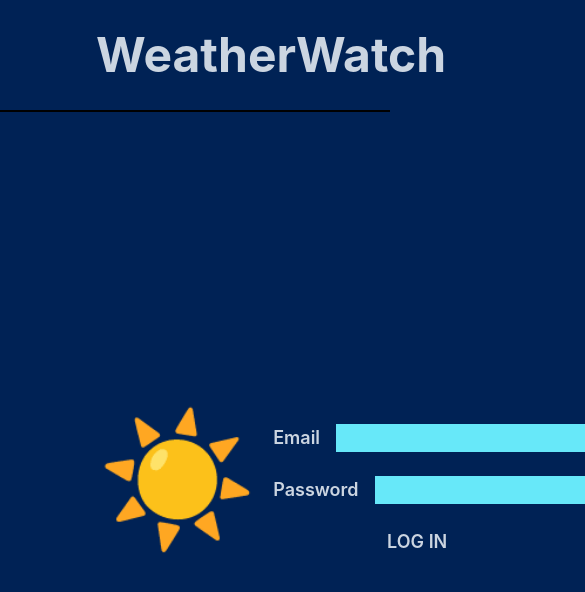
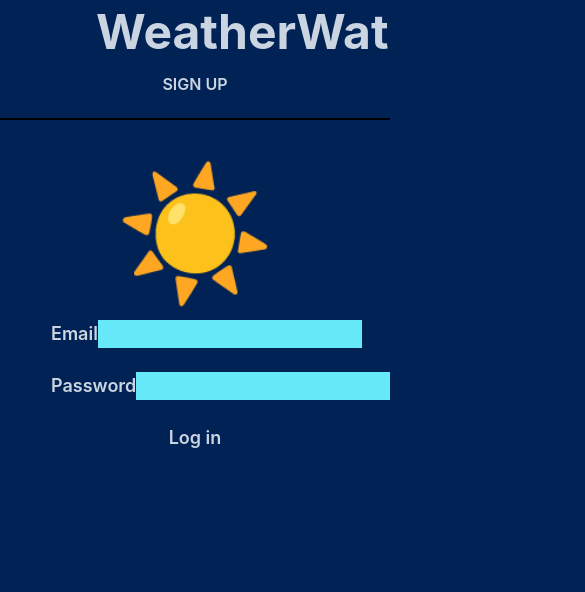
Before and after one commit to ZiyadT/WeatherWatch, a React (Create React App) app: page / in a window 390 px wide. Shown: the top 592 px of the page, 585 px wide, since content can reach past the window. Built offline with nearby package versions, Linux system fonts and the light colour scheme; the HTML template or start-up script is replaced by a standard one.

Commit message:
Auth pages are now fully responsive

```diff
--- a/package.json
+++ b/package.json
@@ -9,10 +9,10 @@
     "bcrypt": "^5.0.1",
     "decompress": "^4.2.1",
     "dotenv": "^16.0.1",
-    "express": "^4.18.1",
+    "express": "^4.18.2",
     "jsonwebtoken": "^8.5.1",
     "mongodb": "^4.7.0",
-    "mongoose": "^6.3.6",
+    "mongoose": "^6.7.0",
     "morgan": "^1.10.0",
     "node-fetch": "^3.2.6",
     "react": "^18.1.0",
--- a/src/components/LoginForm.jsx
+++ b/src/components/LoginForm.jsx
@@ -40,19 +40,19 @@ export default function LoginForm(props) {
   };
 
   return (
-    <div className='w-1/2 my-24 mx-auto flex justify-between bg-transparent'>
+    <div className='mt-12 mx-auto justify-between bg-transparent sm:flex'>
       <h1 className='ml-auto my-auto text-9xl'>☀️</h1>
-      <div className="my-48 mr-auto w-80" onSubmit={handleSubmit}>
+      <div className="mx-auto w-80 sm:my-48 sm:ml-0" onSubmit={handleSubmit}>
         <form autoComplete="off">
           <div className='my-6 flex justify-between'>
-            <label className='mx-4 text-lg text-slate-300 font-semibold'>Email</label>
+            <label className='ml-4 text-lg text-slate-300 font-semibold'>Email</label>
             <input type="text" name="email" value={email} onChange={handleChangeEmail} required className='bg-cyan-300 px-2' />
           </div>
           <div className='my-6 flex justify-between'>
-            <label className='mx-4 text-lg text-slate-300 font-semibold'>Password</label>
+            <label className='ml-4 text-lg text-slate-300 font-semibold'>Password</label>
             <input type="password" name="password" value={password} onChange={handleChangePassword} required className='bg-cyan-300 px-2' />
           </div>
-          <button type="submit" className='text-lg text-slate-300 font-semibold hover:text-orange-300'>LOG IN</button>
+          <button type="submit" className='text-lg text-slate-300 font-semibold hover:text-orange-300'>Log in</button>
         </form>
       </div>
       <p className="error-message">&nbsp;{error}</p>
--- a/src/components/Overlay.jsx
+++ b/src/components/Overlay.jsx
@@ -1,4 +1,3 @@
-
 export default function Overlay(props){
     function getColor(){
         if (Math.round((props.currentCity.main.temp*100 - 27315)/100) > 0 && Math.round((props.currentCity.main.temp*100 - 27315)/100) < 10)
@@ -16,7 +15,7 @@ export default function Overlay(props){
         <div id="overlay">
             <div id="inner-overlay" className={getColor()}>
                 <div className="flex justify-between">
-                    <p className="mt-10 mx-10 text-xl font-bold sm:text-4xl">{props.currentCity ? (props.currentCity.name ? props.currentCity.name + ', ' + props.currentCity.sys.country : "Unnamed") : ''}</p>
+                    <p id="title" className="mt-10 mx-10 text-xl font-bold sm:text-4xl">{props.currentCity.name ? props.currentCity.name + ', ' + props.currentCity.sys.country : "Unnamed"}</p>
                     <p className="mt-10 mx-10 text-xl font-bold sm:text-4xl">{Math.round((props.currentCity.main.temp*100 - 27315)/100)}°C</p>
                 </div>
                 <div className="flex justify-between">
@@ -44,8 +43,8 @@ export default function Overlay(props){
                         <p className="mx-10 mt-2 font-bold sm:text-xl sm:mt-4">Pressure</p>
                         <p className="mx-10 mt-2 font-bold sm:text-xl sm:mt-4">{props.currentCity.main.pressure} hPa</p>
                     </div>
-                    <button className={props.newCity ? "my-10 border border-black rounded p-1 bg-cyan-600 font-semibold mx-3" : "hidden"} onClick={props.addCard}>Add to Dashboard</button>
-                    <button className="my-10 border border-black rounded p-1 bg-red-600 font-semibold mx-3" onClick={props.nullCity}>Close</button>
+                    <button className={props.newCity ? "mt-10 border border-black rounded p-1 bg-cyan-600 font-semibold mx-3" : "hidden"} onClick={props.addCard}>Add to Dashboard</button>
+                    <button className="mt-10 border border-black rounded p-1 bg-red-600 font-semibold mx-3" onClick={props.nullCity}>Close</button>
                 </div>
             </div>
         </div>
--- a/src/components/SignUpForm.jsx
+++ b/src/components/SignUpForm.jsx
@@ -50,9 +50,9 @@ export default function SignUpForm(props) {
 
   const disable = password !== confirm;
   return (
-    <div className='w-1/2 my-24 mx-auto flex justify-between h-full'>
+    <div className='mt-12 mx-auto justify-between sm:flex'>
       <h1 className='ml-auto my-auto text-9xl pb-12'>🌤️</h1>
-      <div className="my-48 mr-auto w-80">
+      <div className="mx-auto w-80 sm:ml-0 sm:my-48">
         <form autoComplete="off" onSubmit={handleSubmit}>
           <div className='my-3 flex justify-between'>
             <label className='mx-4 text-lg text-slate-300 font-semibold'>Username</label>
@@ -70,7 +70,7 @@ export default function SignUpForm(props) {
             <label className='mx-4 text-lg text-slate-300 font-semibold'>Confirm</label>
             <input className='bg-cyan-300 px-2' type="password" name="confirm" value={confirm} onChange={handleChangeConfirm} required />
             </div>
-          <button className='text-lg text-slate-300 font-semibold hover:text-orange-300' type="submit" disabled={disable}>SIGN UP</button>
+          <button className='text-lg text-slate-300 font-semibold hover:text-orange-300' type="submit" disabled={disable}>Sign up</button>
         </form>
         <p className="error-message text-rose-500 font-semibold text-lg">&nbsp;{error}</p>
       </div>
--- a/src/pages/AuthPage.jsx
+++ b/src/pages/AuthPage.jsx
@@ -6,12 +6,12 @@ export default function AuthPage(props) {
   const [showLogin, setShowLogin] = useState(true)
 
   return (
-    <main className="AuthPage">
-      <div className="flex justify-between h-28 border-b-2 border-black">
-          <h1 className='text-5xl font-bold mx-24 my-auto text-slate-300'>WeatherWatch</h1>
+    <main className="AuthPage overflow-hidden">
+      <div className="justify-between h-28 border-b-2 border-black sm:flex">
+          <h1 className='text-5xl font-bold mx-24 mt-2 text-slate-300 sm:my-auto'>WeatherWatch</h1>
         <div className='my-auto'>
           <h3
-            className='mx-24 p-2 text-slate-300 font-semibold cursor-pointer animate-bounce hover:text-orange-300'
+            className='mx-24 mt-2 p-2 text-slate-300 font-semibold cursor-pointer hover:text-orange-300 sm:mt-0'
             onClick={() => setShowLogin(!showLogin)}>
             {showLogin ? "SIGN UP" : "LOG IN"}
           </h3>
--- a/src/pages/Dashboard.css
+++ b/src/pages/Dashboard.css
@@ -16,8 +16,7 @@
     top: 50%;
     left: 50%;
     transform: translate(-50%, -50%);
-    width: 30%;
-    height: 50%;
+    min-width: 30%;
     border-radius: 5%;
 }
 
@@ -41,7 +40,6 @@
 
 @media (max-width: 640px){
     #inner-overlay{
-        width: 70%;
-        height: 80%;
+        min-width: 70%;
     }
 }
```
Also changed, not shown: 1 other file (tests, documents, lock files or other folders).
